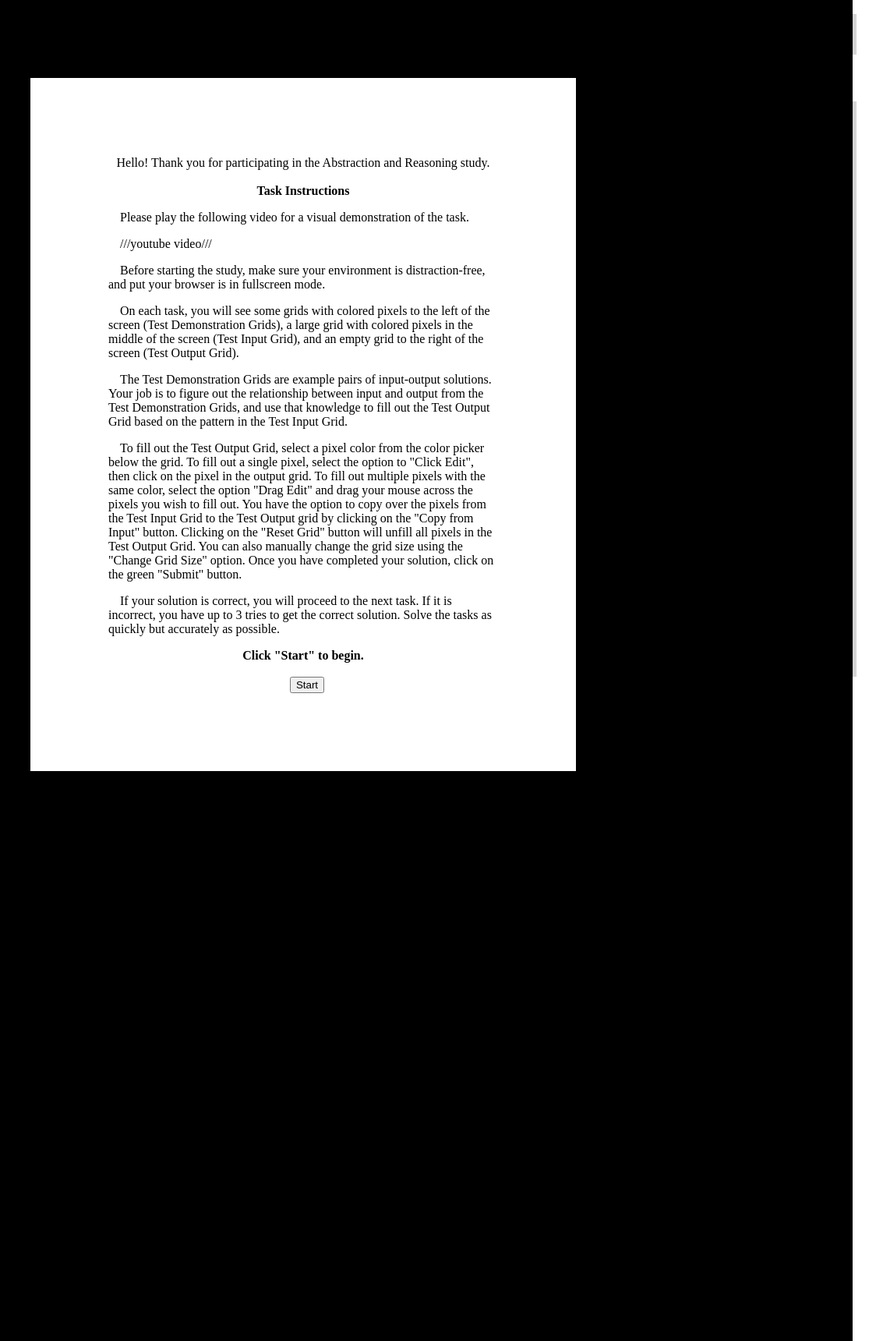
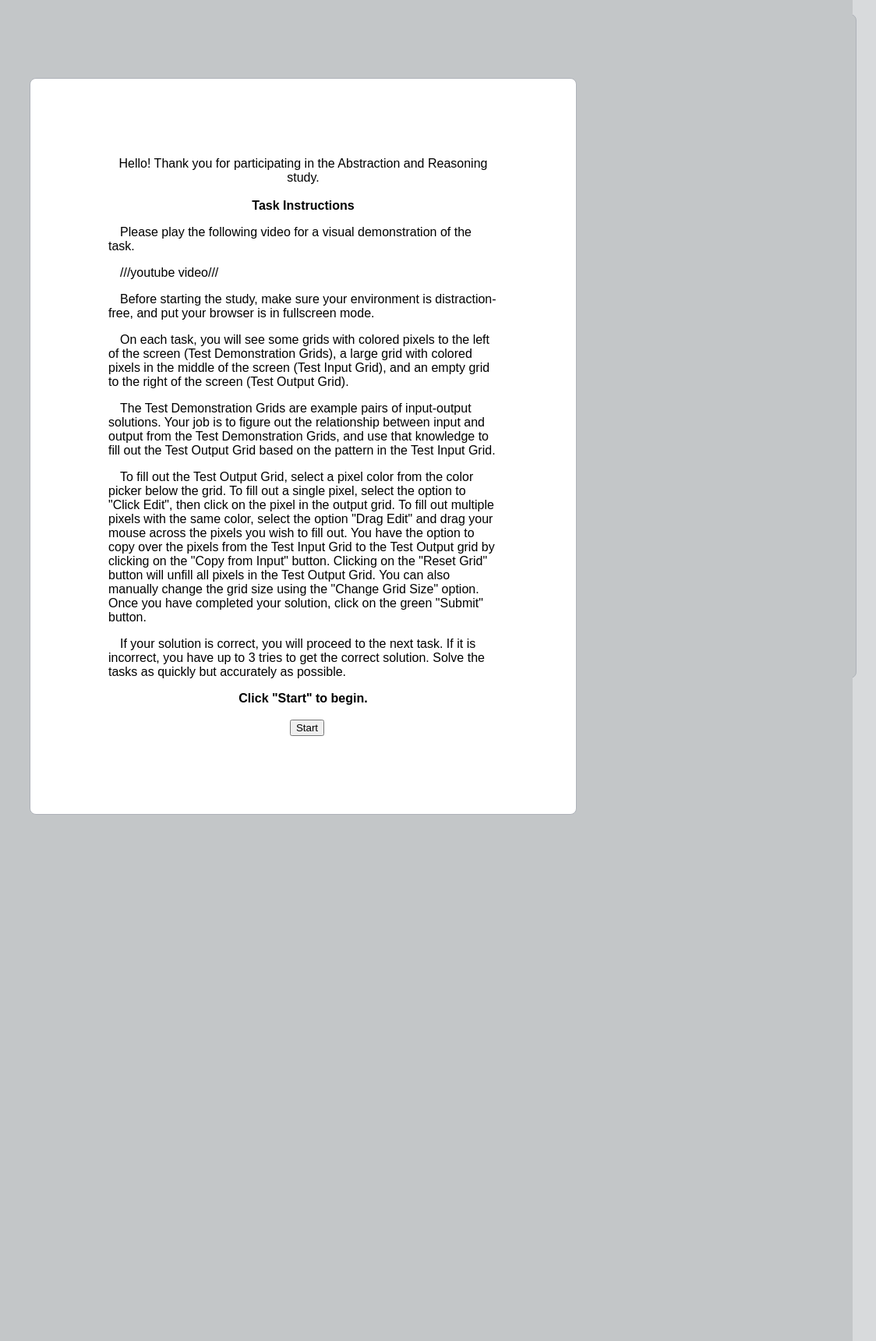
Before and after one commit to ahn-cj/ARC-behavioral, a PHP site: page / in a window 1440 px wide. Shown: the top 1720 px of the page at 78% size, without its empty margins (316-1440 px from the left). Run offline with PHP 8.4, Linux system fonts and the light colour scheme; some libraries are stand-ins or nearby versions.

Commit message:
changed CSS colors
"default" pixel is now white

```diff
--- a/css/common.css
+++ b/css/common.css
@@ -1,10 +1,10 @@
 .cell {
     width: 100px;
     height: 100px;
-    border-left: 1px solid #555;
-    border-top: 1px solid #555;
+    border-left: 1px solid #BDC2C9;
+    border-top: 1px solid #BDC2C9;
     float: left;
-    background-color: #000;
+    background-color: #FFFFFF;
 }
 
 .row {
@@ -12,34 +12,34 @@
 }
 
 .symbol_0 {
-    background-color: #000;
+    background-color: #FFFFFF;
 }
 .symbol_1 {
-    background-color: #0074D9; /* blue */
+    background-color: #55A1C7; /* blue */
 }
 .symbol_2 {
-    background-color: #FF4136; /* red */
+    background-color: #C54038; /* red */
 }
 .symbol_3 {
-    background-color: #2ECC40; /* green */
+    background-color: #40B04D; /* green */
 }
 .symbol_4 {
-    background-color: #FFDC00; /* yellow */
+    background-color: #EBDB3E; /* yellow */
 }
 .symbol_5 {
-    background-color: #AAAAAA; /* grey */
+    background-color: #898585; /* grey */
 }
 .symbol_6 {
-    background-color: #F012BE; /* fuschia */
+    background-color: #E377DE; /* fuschia */
 }
 .symbol_7 {
-    background-color: #FF851B; /* orange */
+    background-color: #F7982D; /* orange */
 }
 .symbol_8 {
-    background-color: #7FDBFF; /* teal */
+    background-color: #479A87; /* teal */
 }
 .symbol_9 {
-    background-color: #870C25; /* brown */
+    background-color: #704B23; /* brown */
 }
 
 
--- a/css/testing_interface.css
+++ b/css/testing_interface.css
@@ -1,6 +1,7 @@
 body {
-    font-family: 'Times New Roman', Times, serif;
+    font-family: Arial, Helvetica, sans-serif;
     min-width: 1410px;
+    background: #D8DADC;
 }
 
 #workspace {
@@ -11,19 +12,24 @@ body {
 
 #demonstration_examples_view {
     float: left;
-    width: 450px;
+    width: 448px;
     margin: 10px;
     margin-right: 5px;
-    background-color: #d5d5d5;
+    background-color: #C3C6C8;
+    min-height: 850px;
+    border-radius: 8px;
+	border: 1px solid #AEB2B9;
 }
 
 #evaluation_view {
     float: left;
-    width: 930px;
+    width: 928px;
     margin: 10px;
     margin-left: 5px;
-    background-color: #d5d5d5;
+    background-color: #C3C6C8;
     min-height: 850px;
+    border-radius: 8px;
+	border: 1px solid #AEB2B9;
 }
 
 #evaluation-input-view {
@@ -46,27 +52,33 @@ body {
     width: 100%;
     padding-top: 5px;
     padding-bottom: 5px;
+    border-radius: 8px;
+	border: 1px solid #AEB2B9;
 }
 
 #display_task_progress {
     float: left;
     margin-top: 10px;
-    margin-bottom: 0;
+    margin-bottom: 5px;
     background: white;
-    width: 100%;
+    width: 98%;
+    padding-left: 10px;
     padding-top: 5px;
     padding-bottom: 5px;
-    padding-left: 10px;
+    border-radius: 8px;
+	border: 1px solid #AEB2B9;
 }
 
 #editor_grid_control_btns {
     float: left;
-    margin-top: 10px;
+    margin-top: 5px;
     margin-bottom: 10px;
     background: white;
     width: 100%;
     padding-top: 5px;
     padding-bottom: 5px;
+    border-radius: 8px;
+	border: 1px solid #AEB2B9;
 }
 
 #instructions {
@@ -78,6 +90,9 @@ body {
     padding-left: 10px;
     padding-right: 10px;
     display: none;
+    border-radius: 8px;
+	border: 1px solid #AEB2B9;
+	font-weight: normal;
 }
 
 #resize_control_btns {
@@ -141,7 +156,7 @@ input, button {
 .pair_preview {
     height: 200px;
     padding: 5px;
-    border-bottom: solid 1px #a1a1a1;
+    border-bottom: solid 2px #D8DADC;
 }
 .input_preview {
     height: 200px;
@@ -161,14 +176,18 @@ input, button {
     padding-top: 5px;
     padding-bottom: 5px;
     margin-bottom: 10px;
+    border-radius: 8px;
+	border: 1px solid #AEB2B9;
 }
 
 #task_demo_header {
     margin: 10px;
+    border-radius: 8px;
+	border: 1px solid #AEB2B9;
 }
 
 #modal_bg {
-    background-color: black;
+    background-color: #C3C6C8;
     width: 1410px;
     min-height: 10000px;
     position: absolute;
@@ -184,6 +203,8 @@ input, button {
     padding: 100px;
     width: 500px;
     margin-top: 100px;
+    border-radius: 8px;
+	border: 1px solid #AEB2B9;
 }
 
 #modal input {
--- a/js/testing_interface.js
+++ b/js/testing_interface.js
@@ -82,7 +82,8 @@ function sendData(){
 	attemptArray.push(attempt);
 	task = attemptArray;
 	taskArray.push(task);
-	jsondata.session = taskArray;
+	session = taskArray;
+	jsondata.session = session;
 	var data = JSON.stringify(jsondata);
 	var url = 'https://arc-online-behavioral-backend.herokuapp.com/Participants';
 	var xhr = createCORSRequest('PUT',url)
```
